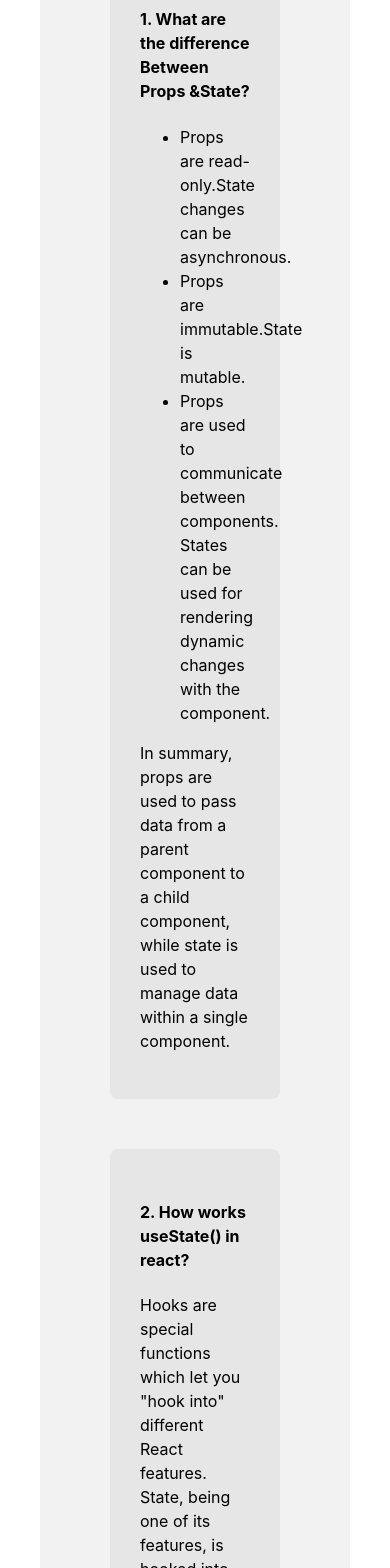
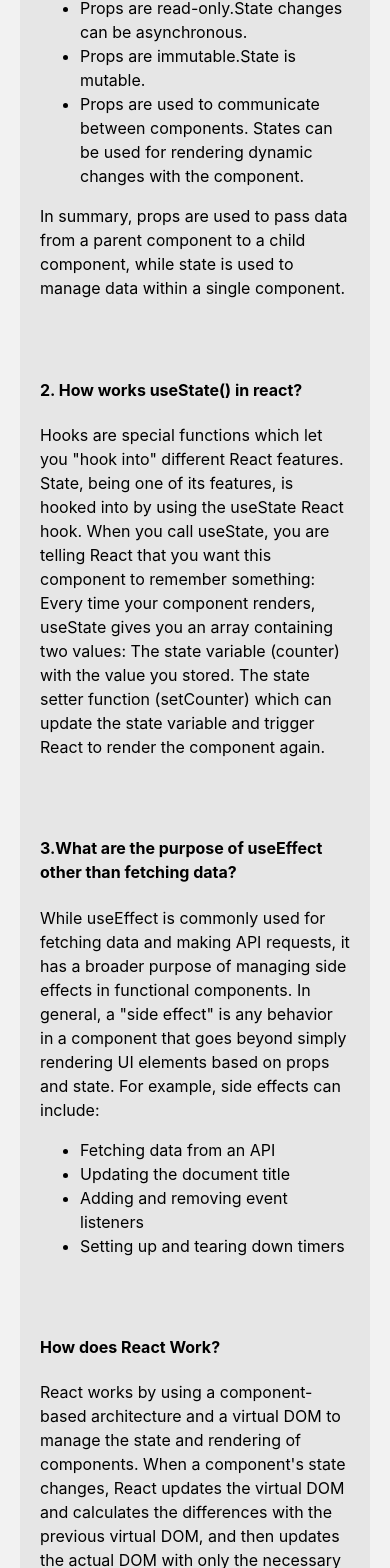
Before and after one commit to NushratNowrin/knowledge-station, a React (Vite) app: page / in a window 390 px wide. Shown: the part 3091-4659 px from the top of the page. Built offline with nearby package versions, Linux system fonts and the light colour scheme.

Commit message:
Fully responsive Done

```diff
--- a/src/components/QnA/QnA.css
+++ b/src/components/QnA/QnA.css
@@ -4,6 +4,17 @@
     background: rgba(17, 17, 17, 0.05);
     border-radius: 8px;
 }
+
 .qna-heading{
     text-align: center;
 }
+
+/* Mobile responsive */
+@media only screen and (max-width: 576px) {
+    .qna-div{
+        margin: 0;
+        border-radius: 0;
+        padding: 20px;
+    }
+
+}
--- a/src/components/QnA/QnA.jsx
+++ b/src/components/QnA/QnA.jsx
@@ -6,7 +6,7 @@ const QnA = () => {
 		<div className="qna-div">
 			<h2 className="qna-heading">JavaScript Basic Question & Answer</h2>
 			<div>
-				<div className='qna-div'>
+				<div className='qna-div qna-child'>
 					<h4 className='question'>
 						1. What are the difference Between Props &State?
 					</h4>
@@ -24,7 +24,7 @@ const QnA = () => {
 						component.
 					</p>
 				</div>
-				<div className='qna-div'>
+				<div className='qna-div qna-child'>
 					<h4 className='question'>2. How works useState() in react?</h4>
 					<p className='answer'>
 						Hooks are special functions which let you "hook into" different
@@ -37,7 +37,7 @@ const QnA = () => {
 						the state variable and trigger React to render the component again.
 					</p>
 				</div>
-				<div className='qna-div'>
+				<div className='qna-div qna-child'>
 					<h4 className='question'>
 						3.What are the purpose of useEffect other than fetching data?
 					</h4>
@@ -55,7 +55,7 @@ const QnA = () => {
 						</ul>
 					</p>
 				</div>
-				<div className='qna-div'>
+				<div className='qna-div qna-child'>
 					<h4 className='question'>How does React Work?</h4>
 					<p className='answer'>React works by using a component-based architecture and a virtual DOM to manage the state and rendering of components. When a component's state changes, React updates the virtual DOM and calculates the differences with the previous virtual DOM, and then updates the actual DOM with only the necessary changes. React also provides lifecycle methods to control the behavior of components at different points in their lifecycle.</p>
 				</div>
```
